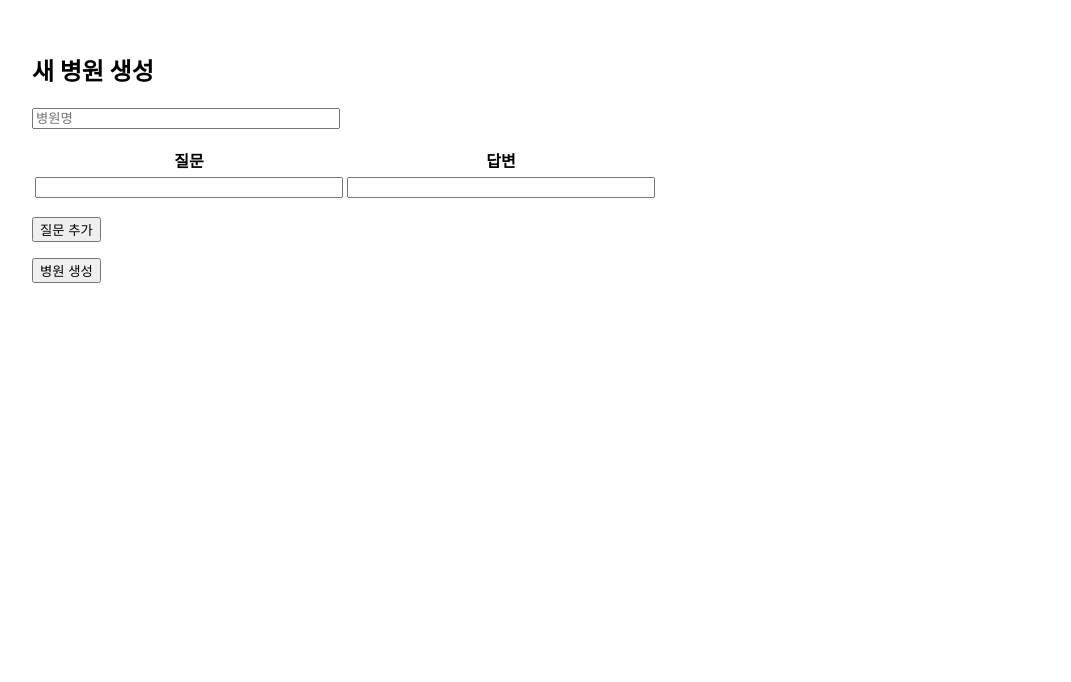
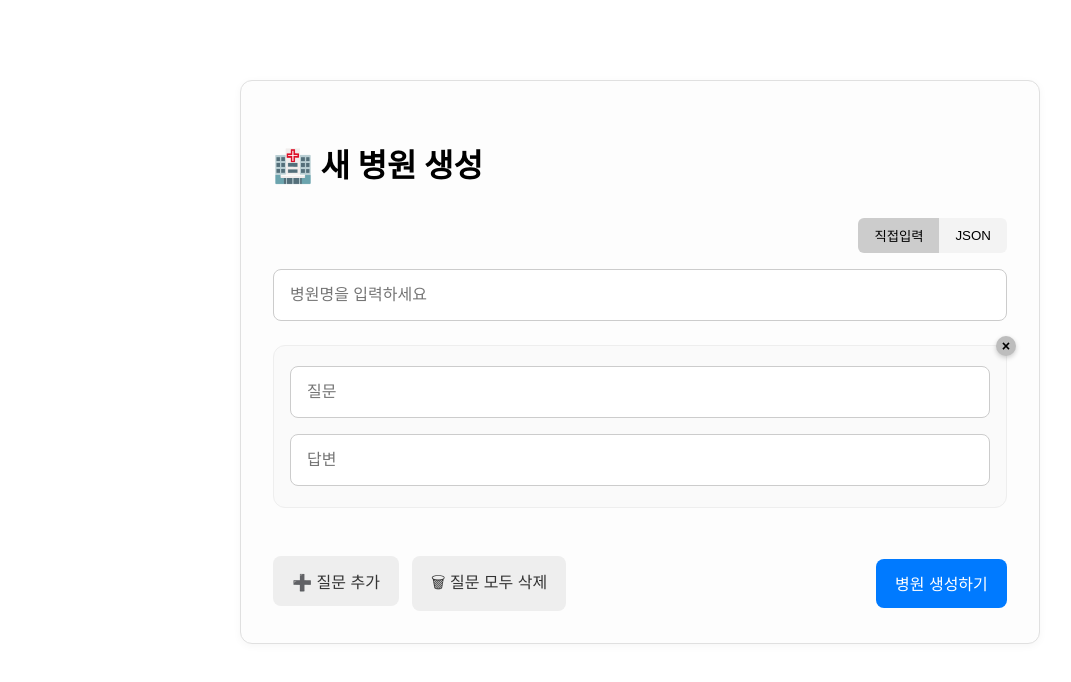
Before and after one commit to 2025chatbot/ai-chatbot, a React (Create React App) app in the folder client/: page /create in a window 1280 px wide. Shown: the top 682 px of the page, without its empty margins (0-1071 px from the left). Built offline with nearby package versions, Linux system fonts and the light colour scheme.

Commit message:
feat: 병원 등록 페이지(createCompany) 기능 및 UI 구현

```diff
--- a/client/src/pages/CreateCompany.js
+++ b/client/src/pages/CreateCompany.js
@@ -1,10 +1,128 @@
 import React, { useState } from 'react';
-import { useNavigate } from 'react-router-dom';
+import styled from 'styled-components';
+
+const Container = styled.div`
+  max-width: 800px;
+  margin: 5rem auto;
+  padding: 2rem;
+  background-color: #fdfdfd;
+  border: 1px solid #e0e0e0;
+  border-radius: 12px;
+  box-shadow: 0 2px 8px rgba(0, 0, 0, 0.04);
+  box-sizing: border-box;
+`;
+
+const Title = styled.h2`
+  font-size: 2rem;
+  font-weight: bold;
+  margin-bottom: 2rem;
+`;
+
+const Input = styled.input`
+  width: 100%;
+  padding: 1rem;
+  margin: 1rem auto;
+  font-size: 1rem;
+  border: 1px solid #ccc;
+  border-radius: 8px;
+  outline: none;
+  box-sizing: border-box;
+  display: block;
+
+  &:focus {
+    border-color: #007aff;
+  }
+`;
+
+const CompanyInput = styled.input`
+  width: 100%;
+  padding: 1rem;
+  margin-bottom: 0.5rem;
+  font-size: 1rem;
+  border: 1px solid #ccc;
+  border-radius: 8px;
+  outline: none;
+  box-sizing: border-box;
+
+  &:focus {
+    border-color: #007aff;
+  }
+`;
+
+const QnaBox = styled.div`
+  width: 100%;
+  margin: 1rem auto;
+  border: 1px solid #eee;
+  padding: 0.3rem 1rem;
+  border-radius: 12px;
+  background-color: #fafafa;
+  position: relative;
+  transition: transform 0.3s ease-out, opacity 0.3s ease-out;
+  box-sizing: border-box;
+  text-align: center;
+
+  &.removing {
+    transform: translateX(100%);
+    opacity: 0;
+  }
+`;
+
+const RemoveBtn = styled.button`
+  position: absolute;
+  top: -10px;
+  right: -10px;
+  width: 20px;
+  height: 20px;
+  border-radius: 50%;
+  border: none;
+  background-color: #BDBDBD;
+  color: black;
+  font-weight: bold;
+  font-size: 0.9rem;
+  cursor: pointer;
+  box-shadow: 0 2px 5px rgba(0, 0, 0, 0.2);
+
+  display: flex;
+  align-items: center;
+  justify-content: center;
+
+  &:hover {
+    transform: scale(1.1);
+    background-color: #c0392b;
+  }
+`;
+
+const Button = styled.button`
+  padding: 0.8rem 1.2rem;
+  font-size: 1rem;
+  margin-top: 1rem;
+  border: none;
+  border-radius: 8px;
+  background-color: ${({ primary }) => (primary ? '#007aff' : '#eee')};
+  color: ${({ primary }) => (primary ? '#fff' : '#333')};
+  cursor: pointer;
+
+  &:hover {
+    opacity: 0.9;
+  }
+
+  & + & {
+    margin-left: 0.8rem;
+  }
+`;
+
+const ButtonGroup = styled.div`
+  display: flex;
+  justify-content: space-between;
+  align-items: center;
+  margin-top: 2rem;
+`;
 
 const CreateCompany = () => {
   const [companyname, setCompanyname] = useState('');
   const [qnaList, setQnaList] = useState([{ question: '', answer: '' }]);
-    const navigate = useNavigate();
+  const [mode, setMode] = useState('manual');
+  const [showExample, setShowExample] = useState(false);
 
   const addRow = () => {
     setQnaList([...qnaList, { question: '', answer: '' }]);
@@ -14,6 +132,16 @@ const CreateCompany = () => {
     const updated = [...qnaList];
     updated[index][field] = value;
     setQnaList(updated);
+  };
+
+  const removeRow = (index) => {
+    const updated = [...qnaList];
+    updated.splice(index, 1);
+    setQnaList(updated);
+  };
+
+  const clearAllQna = () => {
+    setQnaList([]);
   };
 
   const handleSubmit = async (e) => {
@@ -30,7 +158,7 @@ const CreateCompany = () => {
       const result = await response.json();
       if (response.ok) {
         alert('병원 생성 완료!');
-                navigate(`/company/${companyname}`);
+        // 페이지 이동 필요하면 여기에 추가
       } else {
         alert(result.message || '생성 실패');
       }
@@ -40,50 +168,205 @@ const CreateCompany = () => {
     }
   };
 
+  const handleJsonUpload = async (file) => {
+    try {
+      const text = await file.text();
+      const parsed = JSON.parse(text);
+      if (!parsed.companyname) {
+        alert('파일에 병원 이름(companyname)이 빠져 있어요. 예시 형식을 참고해서 다시 저장해주세요.');
+        return;
+      }
+      if (!Array.isArray(parsed.questions)) {
+        alert('파일에 질문 목록(questions)이 올바르게 들어있지 않아요. 예시 형식을 확인해주세요.');
+        return;
+      }
+
+      const response = await fetch('http://localhost:3000/company', {
+        method: 'POST',
+        headers: { 'Content-Type': 'application/json' },
+        body: JSON.stringify(parsed)
+      });
+
+      const result = await response.json();
+      if (response.ok) {
+        alert('JSON 업로드로 병원 생성 완료!');
+      } else {
+        alert(result.message || '생성 실패');
+      }
+    } catch (err) {
+      console.error(err);
+      alert('JSON 파일 파싱 실패');
+    }
+  };
+
   return (
-        <div style={{ padding: '2rem' }}>
-            <h2>새 병원 생성</h2>
+    <Container>
+      <Title>🏥 새 병원 생성</Title>
+      <div style={{ display: 'flex', justifyContent: 'flex-end', marginBottom: '1rem' }}>
+        <button
+          onClick={() => setMode('manual')}
+          style={{
+            padding: '0.5rem 1rem',
+            backgroundColor: mode === 'manual' ? '#ccc' : '#f3f3f3',
+            border: 'none',
+            borderTopLeftRadius: '6px',
+            borderBottomLeftRadius: '6px',
+            cursor: 'pointer',
+          }}
+        >
+          직접입력
+        </button>
+        <button
+          onClick={() => setMode('json')}
+          style={{
+            padding: '0.5rem 1rem',
+            backgroundColor: mode === 'json' ? '#ccc' : '#f3f3f3',
+            border: 'none',
+            borderTopRightRadius: '6px',
+            borderBottomRightRadius: '6px',
+            cursor: 'pointer',
+          }}
+        >
+          JSON
+        </button>
+      </div>
+      {mode === 'manual' ? (
         <form onSubmit={handleSubmit}>
-                <input
+          <CompanyInput
             type="text"
-                    placeholder="병원명"
+            placeholder="병원명을 입력하세요"
             value={companyname}
             onChange={(e) => setCompanyname(e.target.value)}
-                    style={{ marginBottom: '1rem', width: '300px' }}
           />
 
-                <table>
-                    <thead>
-                    <tr><th>질문</th><th>답변</th></tr>
-                    </thead>
-                    <tbody>
           {qnaList.map((qna, idx) => (
-                        <tr key={idx}>
-                            <td>
-                                <input
+            <QnaBox key={idx}>
+              <RemoveBtn onClick={() => removeRow(idx)}>×</RemoveBtn>
+              <Input
                 type="text"
+                placeholder="질문"
                 value={qna.question}
                 onChange={(e) => updateQna(idx, 'question', e.target.value)}
-                                    style={{ width: '300px' }}
               />
-                            </td>
-                            <td>
-                                <input
+              <Input
                 type="text"
+                placeholder="답변"
                 value={qna.answer}
                 onChange={(e) => updateQna(idx, 'answer', e.target.value)}
-                                    style={{ width: '300px' }}
               />
-                            </td>
-                        </tr>
+            </QnaBox>
           ))}
-                    </tbody>
-                </table>
 
-                <button type="button" onClick={addRow} style={{ margin: '1rem 0' }}>질문 추가</button><br />
-                <button type="submit">병원 생성</button>
+          <ButtonGroup>
+            <div>
+              <Button type="button" onClick={addRow}>➕ 질문 추가</Button>
+              <Button type="button" onClick={clearAllQna}>🗑 질문 모두 삭제</Button>
+            </div>
+            <Button type="submit" primary>병원 생성하기</Button>
+          </ButtonGroup>
         </form>
+      ) : (
+        <div
+          onDragOver={(e) => e.preventDefault()}
+          onDrop={(e) => {
+            e.preventDefault();
+            const file = e.dataTransfer.files[0];
+            if (file && file.name.endsWith('.json')) {
+              handleJsonUpload(file);
+            }
+          }}
+          style={{
+            display: 'flex',
+            flexDirection: 'column',
+            alignItems: 'center',
+            justifyContent: 'center',
+            padding: '4rem 2rem',
+            border: '2px dashed #ccc',
+            borderRadius: '12px',
+            backgroundColor: '#f9f9f9',
+            textAlign: 'center',
+          }}
+        >
+          <label
+            style={{
+              backgroundColor: '#eee',
+              color: '#333',
+              padding: '1rem 2rem',
+              borderRadius: '8px',
+              cursor: 'pointer',
+              fontSize: '1rem',
+              fontWeight: 'bold',
+              transition: 'all 0.2s ease'
+            }}
+            onMouseEnter={(e) => {
+              e.currentTarget.style.backgroundColor = '#007aff';
+              e.currentTarget.style.color = 'white';
+            }}
+            onMouseLeave={(e) => {
+              e.currentTarget.style.backgroundColor = '#eee';
+              e.currentTarget.style.color = '#333';
+            }}
+          >
+            📁 JSON 파일 업로드
+            <input
+              type="file"
+              accept=".json"
+              style={{ display: 'none' }}
+              onChange={(e) => e.target.files[0] && handleJsonUpload(e.target.files[0])}
+            />
+          </label>
+          <p style={{ marginTop: '1rem', color: '#777' }}>
+            또는 이 영역에 파일을 끌어다 놓으세요
+          </p>
         </div>
+      )}
+      {mode === 'json' && (
+        <div style={{ marginTop: '1rem' }}>
+          <button
+            onClick={() => setShowExample(!showExample)}
+            style={{
+              background: '#f3f3f3',
+              color: '#333',
+              padding: '0.5rem 1rem',
+              border: '1px solid #ccc',
+              borderRadius: '6px',
+              cursor: 'pointer',
+              fontSize: '0.95rem',
+              fontWeight: 'bold'
+            }}
+          >
+            📄 예시 형식 {showExample ? '닫기' : '보기'}
+          </button>
+          {showExample && (
+            <pre style={{
+              background: '#f0f0f0',
+              padding: '1rem',
+              borderRadius: '8px',
+              fontSize: '0.9rem',
+              textAlign: 'left',
+              width: '100%',
+              maxWidth: '700px',
+              overflowX: 'auto',
+              marginTop: '0.5rem'
+            }}>
+{`{
+  "companyname": "강남병원",
+  "questions": [
+    {
+      "question": "병원 운영 시간은?",
+      "answer": "오전 9시부터 오후 6시까지 운영합니다."
+    },
+    {
+      "question": "응급실 있나요?",
+      "answer": "응급실은 24시간 운영됩니다."
+    }
+  ]
+}`}
+            </pre>
+          )}
+        </div>
+      )}
+    </Container>
   );
 };
 
```
Lines whose indentation alone changed are shown as unchanged.
